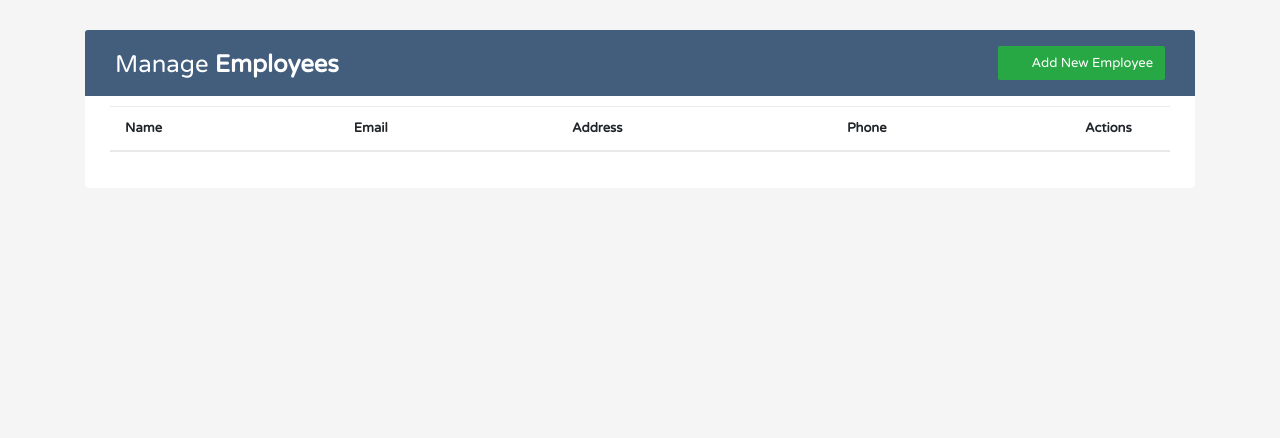
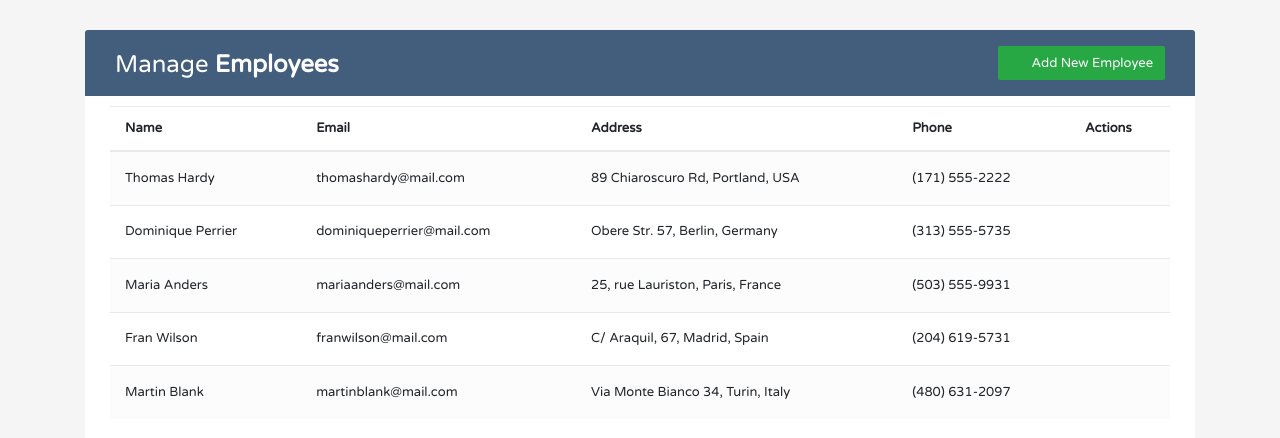
Before and after one commit to fatihcihan/manage-employee, a React (Create React App) app: page / in a window 1280 px wide. Shown: the top 438 px of the page. Built offline with nearby package versions, Linux system fonts and the light colour scheme.

Commit message:
fixed bug with rendering employee data properly in map function and dynamicized the data

```diff
--- a/src/components/Employee.js
+++ b/src/components/Employee.js
@@ -3,18 +3,18 @@
     return (
         <>
             {
-                employees.map((employee, index) => {
-                    <tr key={index}>
-                        <td>Thomas Hardy</td>
-                        <td>thomashardy@mail.com</td>
-                        <td>89 Chiaroscuro Rd, Portland, USA</td>
-                        <td>(171) 555-2222</td>
+                employees.map((employee, index) => (
+                    <tr key={employee.id}>
+                        <td>{employee.name}</td>
+                        <td>{employee.email}</td>
+                        <td>{employee.address}</td>
+                        <td>{employee.phone}</td>
                         <td>
                             <a href="#editEmployeeModal" className="edit" data-toggle="modal"><i className="material-icons" data-toggle="tooltip" title="" data-original-title="Edit"></i></a>
                             <a href="#deleteEmployeeModal" className="delete" data-toggle="modal"><i className="material-icons" data-toggle="tooltip" title="" data-original-title="Delete"></i></a>
                         </td>
                     </tr>
-                })
+                ))
             }
         </>
     )
```
